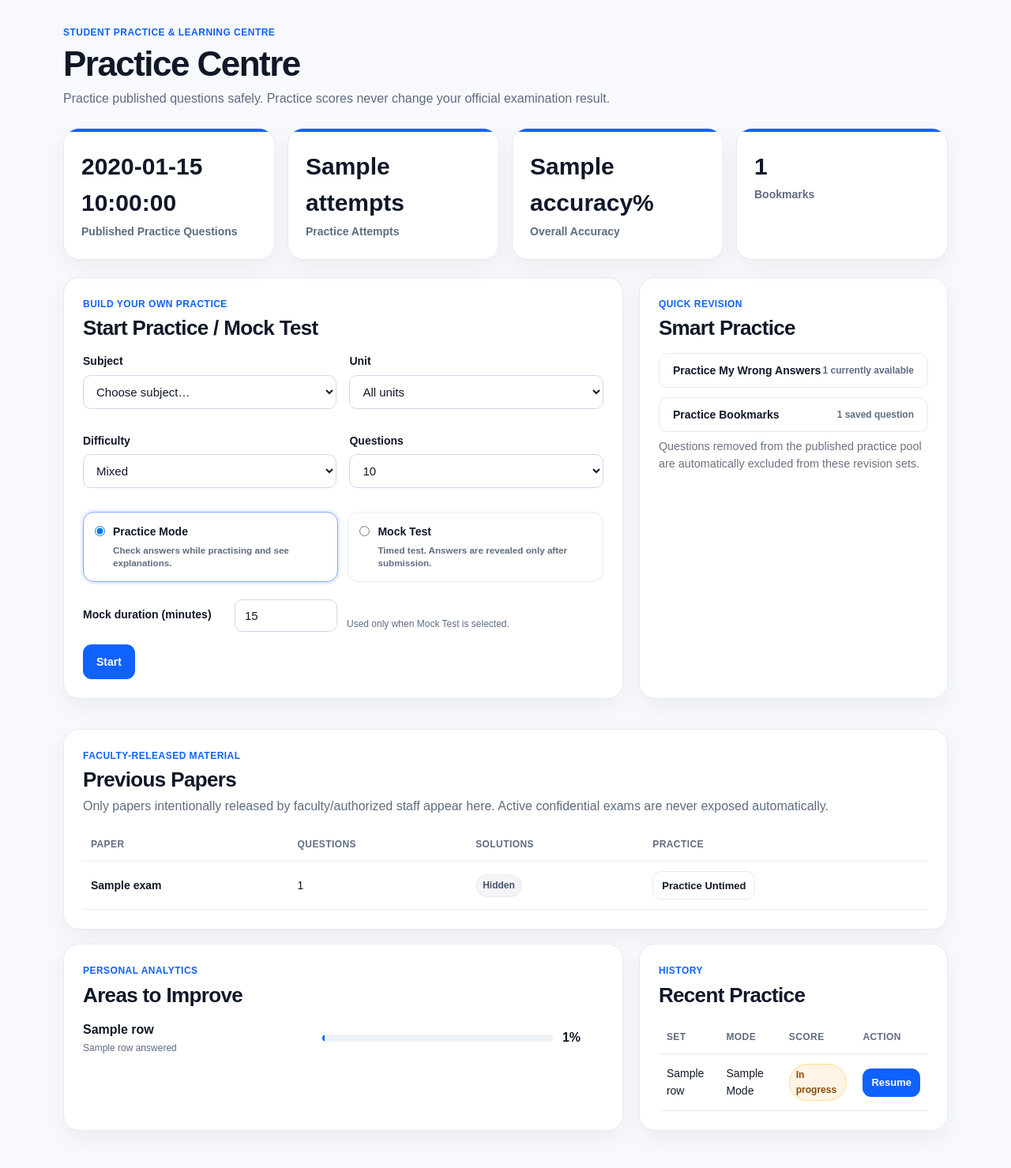
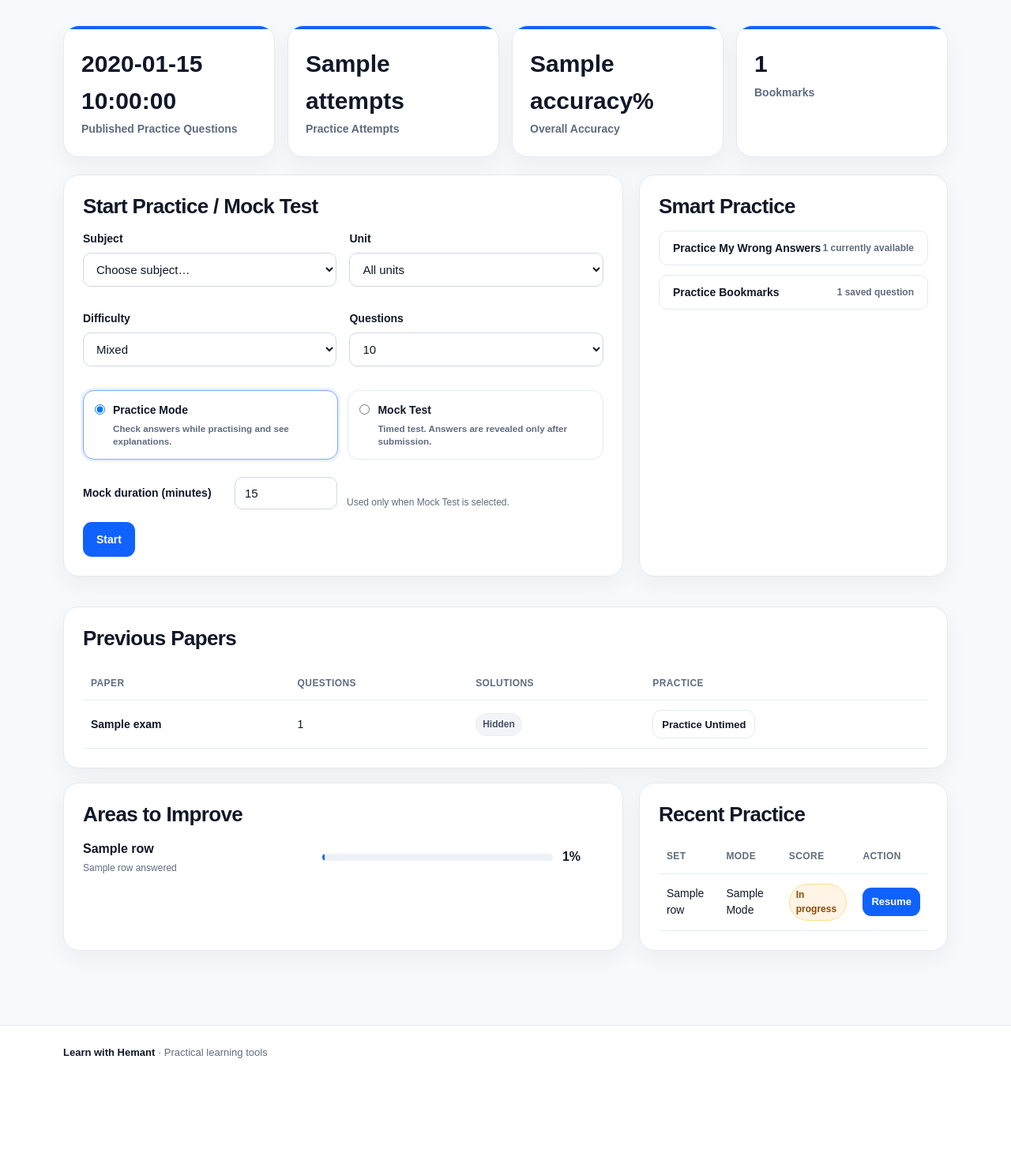
Before and after one commit to cshemant/HemantExamSystem, a Flask app: template templates/practice_centre.html in a window 1280 px wide. Shown: the part 73-1552 px from the top of the page at 79% size. After the commit the page ends 1413 px from the top, so only its background shows below. Run offline with Flask 3, Linux system fonts and the light colour scheme; the template is opened without the code that fills it: most values are stand-ins (such as "Sample title", 1, 10 or a date in 2020); some libraries are stand-ins or nearby versions.

Commit message:
student dashboard

```diff
--- a/templates/practice_centre.html
+++ b/templates/practice_centre.html
@@ -1,6 +1,4 @@
 {% extends 'base.html' %}{% block content %}
-<div class="page-head"><div class="eyebrow">Student Practice &amp; Learning Centre</div><h1>Practice Centre</h1><p class="muted">Practice published questions safely. Practice scores never change your official examination result.</p></div>
-
 <div class="grid practice-stats">
   <div class="stat-card"><strong>{{ published_count }}</strong><span>Published Practice Questions</span></div>
   <div class="stat-card"><strong>{{ metrics.attempts }}</strong><span>Practice Attempts</span></div>
@@ -10,7 +8,7 @@
 
 <div class="practice-layout">
   <div class="card">
-    <div class="eyebrow">Build your own practice</div><h2>Start Practice / Mock Test</h2>
+    <h2>Start Practice / Mock Test</h2>
     {% if subjects %}
     <form method="post" action="{{ url_for('start_practice') }}" class="practice-builder-form">
       <input type="hidden" name="csrf_token" value="{{ csrf_token }}">
@@ -28,27 +26,26 @@
       <button>Start</button>
     </form>
     {% else %}
-    <div class="empty-state"><strong>No questions have been published for student practice yet.</strong><p class="muted">The institutional Question Bank remains confidential by default. Faculty must approve questions and explicitly publish them for practice.</p></div>
+    <div class="empty-state"><strong>No questions have been published for student practice yet.</strong></div>
     {% endif %}
   </div>
 
   <div class="card">
-    <div class="eyebrow">Quick revision</div><h2>Smart Practice</h2>
+    <h2>Smart Practice</h2>
     <div class="practice-quick-actions">
       <form method="post" action="{{ url_for('start_wrong_answer_practice') }}"><input type="hidden" name="csrf_token" value="{{ csrf_token }}"><button class="btn secondary practice-action-btn" {% if not wrong_count %}disabled{% endif %}><strong>Practice My Wrong Answers</strong><span>{{ wrong_count }} currently available</span></button></form>
       <form method="post" action="{{ url_for('start_bookmarked_practice') }}"><input type="hidden" name="csrf_token" value="{{ csrf_token }}"><button class="btn secondary practice-action-btn" {% if not bookmark_count %}disabled{% endif %}><strong>Practice Bookmarks</strong><span>{{ bookmark_count }} saved question{{ '' if bookmark_count==1 else 's' }}</span></button></form>
     </div>
-    <p class="mini-note">Questions removed from the published practice pool are automatically excluded from these revision sets.</p>
   </div>
 </div>
 
-<div class="card"><div class="import-header"><div><div class="eyebrow">Faculty-released material</div><h2>Previous Papers</h2><p class="muted">Only papers intentionally released by faculty/authorized staff appear here. Active confidential exams are never exposed automatically.</p></div></div>
+<div class="card"><div class="import-header"><div><h2>Previous Papers</h2></div></div>
 <div class="table-wrap"><table><tr><th>Paper</th><th>Questions</th><th>Solutions</th><th>Practice</th></tr>
 {% for item in released_exams %}<tr><td><strong>{{ item.exam.title }}</strong></td><td>{{ item.question_count }}</td><td>{% if item.release.show_solutions %}<span class="badge success">Available after attempt</span>{% else %}<span class="badge gray">Hidden</span>{% endif %}</td><td><div class="actions"><form method="post" action="{{ url_for('start_previous_paper_practice',exam_id=item.exam.id) }}"><input type="hidden" name="csrf_token" value="{{ csrf_token }}"><input type="hidden" name="timed" value="0"><button class="btn secondary small">Practice Untimed</button></form>{% if item.release.allow_mock %}<form method="post" action="{{ url_for('start_previous_paper_practice',exam_id=item.exam.id) }}"><input type="hidden" name="csrf_token" value="{{ csrf_token }}"><input type="hidden" name="timed" value="1"><button class="small">Timed Paper</button></form>{% endif %}</div></td></tr>{% else %}<tr><td colspan="4">No previous examination paper has been released for practice yet.</td></tr>{% endfor %}
 </table></div></div>
 
 <div class="practice-layout">
-  <div class="card"><div class="eyebrow">Personal analytics</div><h2>Areas to Improve</h2>{% if metrics.weak_areas %}<div class="practice-performance-list">{% for row in metrics.weak_areas %}<div class="practice-performance-row"><div><strong>{{ row.label }}</strong><span>{{ row.questions }} answered</span></div><div class="practice-progress"><span style="width:{{ row.percentage }}%"></span></div><strong>{{ row.percentage }}%</strong></div>{% endfor %}</div>{% else %}<p class="muted">Complete a practice set to see your weakest units here.</p>{% endif %}</div>
-  <div class="card"><div class="eyebrow">History</div><h2>Recent Practice</h2><div class="table-wrap"><table><tr><th>Set</th><th>Mode</th><th>Score</th><th>Action</th></tr>{% for row in recent %}<tr><td>{{ row.subject }}</td><td>{{ row.mode|replace('_',' ')|title }}</td><td>{% if row.status=='submitted' %}{{ row.score }}/{{ row.total_marks }}{% else %}<span class="badge warning">In progress</span>{% endif %}</td><td>{% if row.status=='submitted' %}<a class="btn secondary small" href="{{ url_for('practice_result',attempt_id=row.id) }}">View</a>{% else %}<a class="btn small" href="{{ url_for('practice_attempt',attempt_id=row.id) }}">Resume</a>{% endif %}</td></tr>{% else %}<tr><td colspan="4">No practice attempts yet.</td></tr>{% endfor %}</table></div></div>
+  <div class="card"><h2>Areas to Improve</h2>{% if metrics.weak_areas %}<div class="practice-performance-list">{% for row in metrics.weak_areas %}<div class="practice-performance-row"><div><strong>{{ row.label }}</strong><span>{{ row.questions }} answered</span></div><div class="practice-progress"><span style="width:{{ row.percentage }}%"></span></div><strong>{{ row.percentage }}%</strong></div>{% endfor %}</div>{% else %}{% endif %}</div>
+  <div class="card"><h2>Recent Practice</h2><div class="table-wrap"><table><tr><th>Set</th><th>Mode</th><th>Score</th><th>Action</th></tr>{% for row in recent %}<tr><td>{{ row.subject }}</td><td>{{ row.mode|replace('_',' ')|title }}</td><td>{% if row.status=='submitted' %}{{ row.score }}/{{ row.total_marks }}{% else %}<span class="badge warning">In progress</span>{% endif %}</td><td>{% if row.status=='submitted' %}<a class="btn secondary small" href="{{ url_for('practice_result',attempt_id=row.id) }}">View</a>{% else %}<a class="btn small" href="{{ url_for('practice_attempt',attempt_id=row.id) }}">Resume</a>{% endif %}</td></tr>{% else %}<tr><td colspan="4">No practice attempts yet.</td></tr>{% endfor %}</table></div></div>
 </div>
 {% endblock %}
```
Also changed, not shown: templates/student_dashboard.html (+1 -1 lines).
